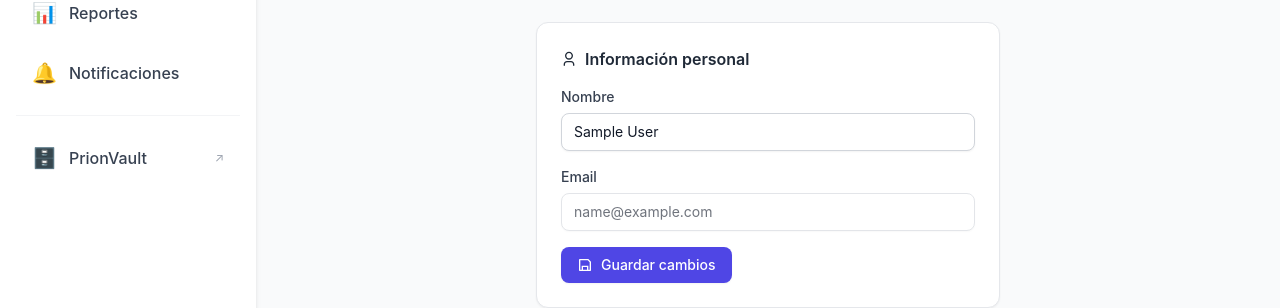
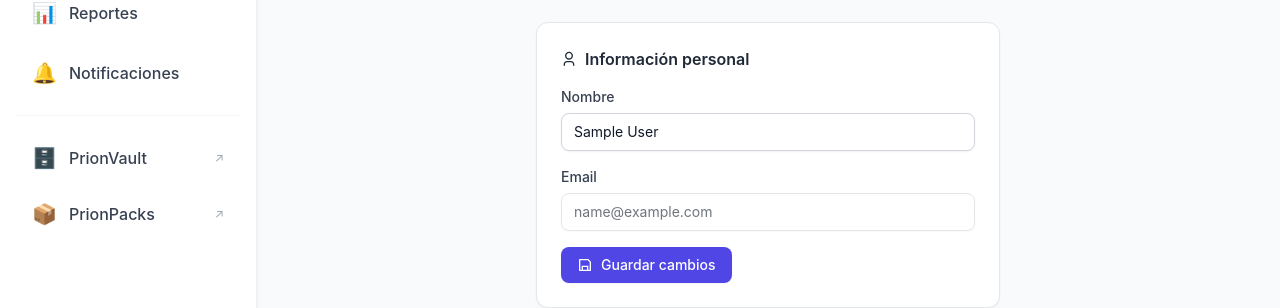
Before and after one commit to Jokin1969/PrionLab-tools, a React (Vite) app in the folder prionread/frontend/: page /prionread/profile in a window 1280 px wide. Shown: the part 273-581 px from the top of the page. Built offline with nearby package versions, Linux system fonts and the light colour scheme; no server answers; sample sign-in values are in the browser's storage.

Commit message:
Add PrionPacks external link to sidebar below PrionVault
https://claude.ai/code/session_01DPMiJhVPiHb589ALYSuGsQ

```diff
--- a/prionread/frontend/src/components/layout/Sidebar.jsx
+++ b/prionread/frontend/src/components/layout/Sidebar.jsx
@@ -15,7 +15,8 @@ const adminLinks = [
   { to: '/admin/notifications', icon: '🔔', label: 'Notificaciones' },
 ];
 
-const PRIONVAULT_URL = 'https://web-production-5517e.up.railway.app/prionvault/';
+const PRIONVAULT_URL  = 'https://web-production-5517e.up.railway.app/prionvault/';
+const PRIONPACKS_URL  = 'https://web-production-5517e.up.railway.app/prionpacks/index';
 
 export const Sidebar = () => {
   const { isAdmin } = useAuth();
@@ -45,7 +46,7 @@ export const Sidebar = () => {
         </ul>
 
         {isAdmin && (
-          <div className="mt-4 pt-4 border-t border-gray-100">
+          <div className="mt-4 pt-4 border-t border-gray-100 space-y-1">
             <a
               href={PRIONVAULT_URL}
               target="_blank"
@@ -56,6 +57,16 @@ export const Sidebar = () => {
               <span className="font-medium">PrionVault</span>
               <span className="ml-auto text-gray-400 text-xs">↗</span>
             </a>
+            <a
+              href={PRIONPACKS_URL}
+              target="_blank"
+              rel="noopener noreferrer"
+              className="flex items-center gap-3 px-4 py-3 rounded-lg text-gray-700 hover:bg-gray-100 transition-colors"
+            >
+              <span className="text-xl">📦</span>
+              <span className="font-medium">PrionPacks</span>
+              <span className="ml-auto text-gray-400 text-xs">↗</span>
+            </a>
           </div>
         )}
       </nav>
```
